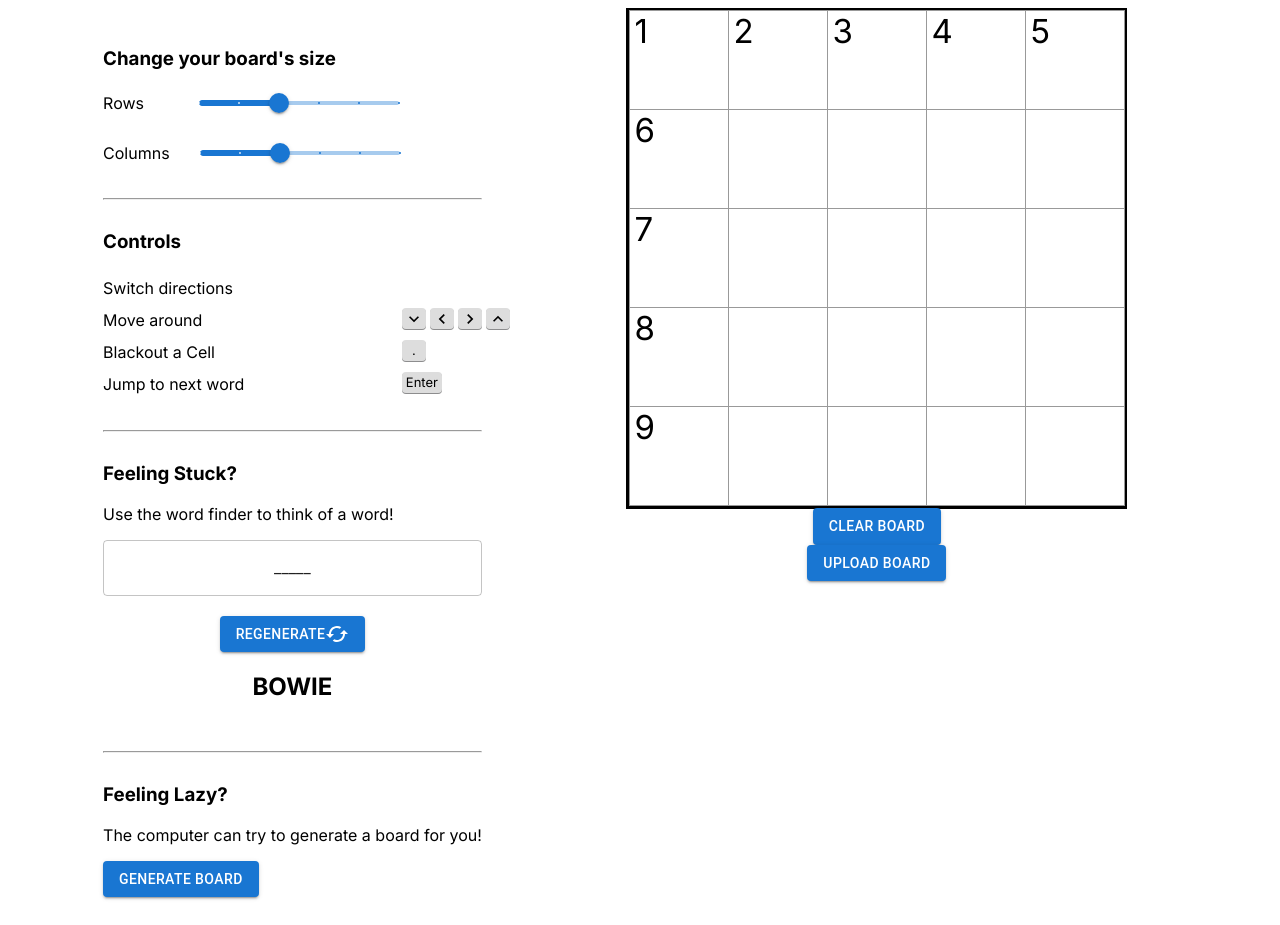
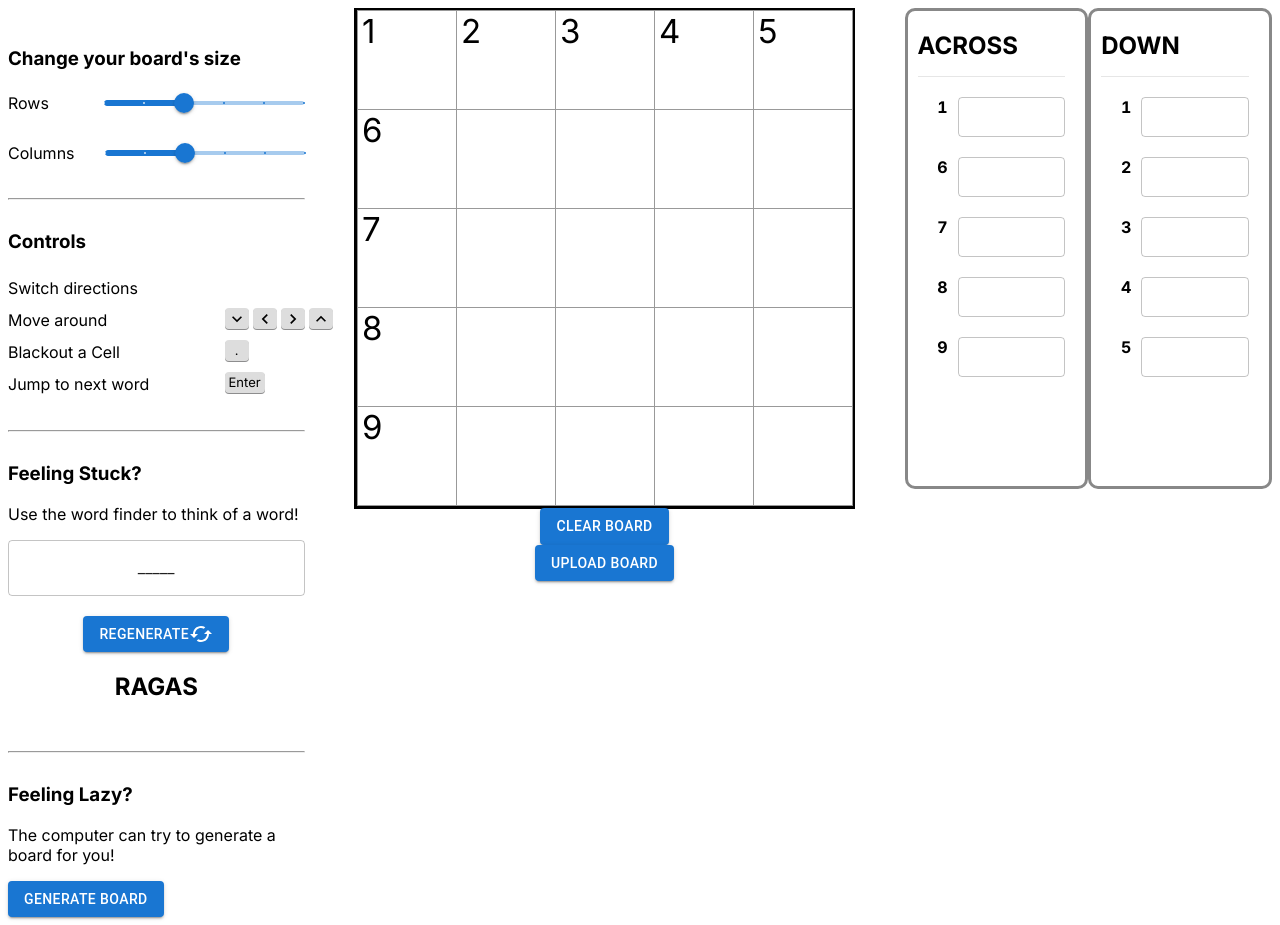
Before and after one commit to begilbert-sys/make-your-own-crossy, a Next.js app: page / in a window 1280 px wide. Built offline with nearby package versions, Linux system fonts and the light colour scheme.

Commit message:
added clues to DB

```diff
--- a/app/api/orm.ts
+++ b/app/api/orm.ts
@@ -1,16 +1,23 @@
 
 import sql from "@/app/api/db";
 
+import { Mini } from '@/app/types/mini';
+
 const path = require('path');
 const querydir = process.cwd() + "/app/api/queries/";
+/* Each row in the DB consists of the following: */
+export interface DBMiniRow {
+    id: number, // the serial ID
+    rand: number, // a random integer, generated when the row is inserted
+    content: string, // the content of the board
+    across_clues: string[], // the across clues
+    down_clues: string[] // the down clues
+}
+/* using the ID and the rand, a hex ID is generated to be used as the URL */
 
-export interface DBMiniRow {
-    id: number,
-    rand: number,
-    content: string
-}
 
 function getDBIds(hexID: string): [number, number] {
+    /* given a hex ID, return the row's ID and random */
     const bigIntID = BigInt("0x" + hexID);
     const dbID = Number((bigIntID >> BigInt(32)) & BigInt(0xffffffff));
     const dbRand = Number(bigIntID & BigInt(0xffffffff));
@@ -18,17 +25,20 @@ function getDBIds(hexID: string): [number, number] {
 }
 
 function getHexID(dbID: number, dbRand: number): string {
+    /* given a row's ID and random, return its hex ID */
     const bigIntID = (BigInt(dbID) << BigInt(32)) | BigInt(dbRand);
     return bigIntID.toString(16);
 }
 
-export async function add_mini(boardString : string): Promise<string> {
-    const result = await sql.file(querydir + 'insert.sql', [boardString]) as DBMiniRow[];
+export async function add_mini(mini: Mini): Promise<string> {
+    /* add a mini to the DB and return iuts generated hex ID */
+    const result = await sql.file(querydir + 'insert.sql', [mini.boardString, mini.acrossClues, mini.downClues]) as DBMiniRow[];
     return getHexID(result[0].id, result[0].rand);
 }
 
-export async function get_mini(hexID: string): Promise<string> {
+export async function get_mini(hexID: string): Promise<DBMiniRow> {
+    /* get a mini from the DB based on its hex ID */
     const [dbID, dbRand] = getDBIds(hexID);
     const result = await sql.file(querydir + 'select.sql', [dbID, dbRand]) as DBMiniRow[];
-    return result[0].content;
+    return result[0];
 }
--- a/app/api/route.ts
+++ b/app/api/route.ts
@@ -2,20 +2,22 @@ import { NextRequest, NextResponse } from "next/server";
 
 import { add_mini, get_mini } from '@/app/api/orm';
 
+import { Mini } from '@/app/types/mini';
+
 export async function GET(request: NextRequest) {
-    if (request.body == null) {
+    if (request.text == null) {
         return new NextResponse("Empty Body", {status: 400});
     }
-    const data = await request.text();
-    const result = await get_mini(data);
-    return new NextResponse(result, {status: 200});
+    const hexID = await request.text();
+    const result = await get_mini(hexID);
+    return new NextResponse(JSON.stringify(result), {status: 200});
 
 }
 export async function POST(request: NextRequest) {
-    if (request.body == null) {
+    if (request.json == null) {
         return new NextResponse("Empty Body", {status: 400});
     }
-    const data = await request.text();
-    const result = await add_mini(data);
-    return new NextResponse(result, {status: 201});
+    const mini = await request.json() as Mini;
+    const hexID = await add_mini(mini);
+    return new NextResponse(hexID, {status: 201});
 }
--- /dev/null
+++ b/app/components/cluebox.tsx
@@ -0,0 +1,78 @@
+import { useContext, useRef } from 'react';
+import styles from '@/styles/Home.module.css';
+
+
+import { Coordinates } from '@/app/types/coordinates';
+import { Direction } from '@/app/types/board';
+import { Clues } from '@/app/types/clues';
+
+import { SelectionContext, ISelectionContext } from '@/app/contexts/selectioncontext';
+import { BoardContext, IBoardContext } from '@/app/contexts/boardcontext';
+
+import TextField from '@mui/material/TextField';
+interface ClueBoxProps {
+    clues: Clues
+    setClues: (c: Clues) => void
+    direction: Direction
+}
+export default function ClueBox({clues, setClues, direction}: ClueBoxProps) {
+    const {board, setBoard} = useContext<IBoardContext>(BoardContext);
+    const {selection, setSelection} = useContext<ISelectionContext>(SelectionContext);
+
+    const wordList = board.getWordList(direction);
+    const cornerValueMap = board.getCornerValueMap();
+
+
+    const handleFocus = (event: any, coords: Coordinates) => {
+        setSelection({
+            coordinates: coords,
+            direction: direction,
+            focus: false
+        });
+    }
+
+    const handleChange = (wordIndex: number, input: string) => {
+        if (direction === "across") {
+            clues.across[wordIndex] = input;
+        } else {
+            clues.down[wordIndex] = input;
+        }
+        setClues({...clues});
+    }
+
+
+    let clueList = [];
+
+    for (let i = 0; i < wordList.length; i++) {
+        const coords = wordList[i];
+        const cornerValue = cornerValueMap[coords.row][coords.column];
+        const value = (direction === "across") ? (clues.across[i]) : (clues.down[i]);
+        clueList.push(
+            <li value = {cornerValue} key={cornerValue} className={styles.clue}>
+                <TextField
+                    multiline
+                    hiddenLabel
+                    size = "small"
+                    variant = "outlined"
+                    value={value}
+                    onFocus = {(e) => handleFocus(e, coords)}
+                    onChange = {(e) => handleChange(i, e.target.value)}
+                />
+            </li>
+        )
+    }
+    return (
+        <>
+            <div className={styles.clueBox}>
+                <h2 className={styles.clueHeader}>
+                    <b>
+                        {direction.toUpperCase()}
+                    </b>
+                </h2>
+                <ol className={styles.clueList}>
+                    {clueList}
+                </ol>
+            </div>
+        </>
+    )
+}
--- a/app/components/crossybuilder.tsx
+++ b/app/components/crossybuilder.tsx
@@ -5,13 +5,14 @@ import styles from '@/styles/Home.module.css';
 import { Coordinates } from '@/app/types/coordinates';
 import { Board } from '@/app/types/board';
 import { Selection } from '@/app/types/selection';
+import { Clues } from '@/app/types/clues';
 
 import { BoardContext } from '@/app/contexts/boardcontext';
 import { SelectionContext } from '@/app/contexts/selectioncontext';
 
 import BoardComponent from "@/app/components/boardcomponent";
 import DimensionSliders from "@/app/components/dimensionsliders";
-import Clues from "@/app/components/clues";
+import ClueBox from "@/app/components/cluebox";
 import WordFinder from "@/app/components/wordfinder";
 import AutoFill from "@/app/components/autofill";
 import Tools from "@/app/components/tools";
@@ -28,12 +29,16 @@ export default function CrossyBuilder() {
         focus: false
     });
 
+    const [clues, setClues] = useState<Clues>({
+        across: new Array<string>(board.getWordList("across").length).fill(""),
+        down: new Array<string>(board.getWordList("down").length).fill("")
+    });
+
 
     return (
     <>
         {/* Board + Question Lists */}
         <div className={styles.layout}>
-            {/* Row and Column sliders */}
             <SelectionContext.Provider value = {{selection, setSelection}}>
                 <BoardContext.Provider value = {{board, setBoard}}>
                     <div>
@@ -48,8 +53,20 @@ export default function CrossyBuilder() {
                     <div className={styles.boardCenterWrapper}>
                         <BoardComponent />
                         <ClearBoard />
-                        <Upload/>
+                        <Upload
+                            clues = {clues}
+                        />
                     </div>
+                    <ClueBox
+                        clues = {clues}
+                        setClues = {setClues}
+                        direction = {"across"}
+                    />
+                    <ClueBox
+                        clues = {clues}
+                        setClues = {setClues}
+                        direction = {"down"}
+                    />
                 </BoardContext.Provider>
             </SelectionContext.Provider>
         </div>
--- a/app/components/upload.tsx
+++ b/app/components/upload.tsx
@@ -4,24 +4,33 @@ import { useContext } from 'react';
 import Button from '@mui/material/Button';
 
 import { Board } from "@/app/types/board";
+import { Clues } from "@/app/types/clues";
+import { Mini } from "@/app/types/mini";
 
 import { BoardContext, IBoardContext } from '@/app/contexts/boardcontext';
 
-export default function Upload() {
+interface UploadProps {
+    clues: Clues
+}
+export default function Upload({clues}: UploadProps) {
+    const {board, setBoard} = useContext<IBoardContext>(BoardContext);
     const router = useRouter();
-    const uploadBoard = async (board: Board) => {
-        const res = await fetch(process.env.WEBSITE_URL + "api/", {
+    const uploadBoard = async () => {
+        const mini: Mini = {boardString: board.toString(), acrossClues: clues.across, downClues: clues.down};
+        const res = await fetch("/api/", {
             method: "POST",
-            headers: { "Content-Type" : "text/plain" },
-            body: board.toString()
+            headers: { "Content-Type" : "application/json" },
+            body: JSON.stringify(mini)
         });
+        if (!res.ok) {
+            console.error(res);
+            throw new Error(`Something went wrong with response`);
+        }
         const hexID = await res.text();
         router.push("/mini/" + hexID);
-
     }
 
-    const {board, setBoard} = useContext<IBoardContext>(BoardContext);
     return (
-        <Button variant="contained" onClick={() => uploadBoard(board)}>UPLOAD BOARD</Button>
+        <Button variant="contained" onClick={() => uploadBoard()}>UPLOAD BOARD</Button>
     );
 }
--- a/app/components/wordfinder.tsx
+++ b/app/components/wordfinder.tsx
@@ -43,7 +43,6 @@ export default function WordFinder() {
         if (!selection.coordinates.equals(Coordinates.NONE) && board.getCoord(selection.coordinates) !== Board.BLACKOUT) {
             const selectionWord = board.getWordStart(selection.coordinates, selection.direction);
             if (!selectionWord.equals(Coordinates.NONE)) {
-                console.log(selectionWord, selection.direction);
                 const currentPrompt = board.getWord(selectionWord, selection.direction)!.replaceAll(Board.BLANK, '_');
                 if (prompt !== currentPrompt) {
                     setPrompt(currentPrompt);
--- /dev/null
+++ b/app/types/clues.ts
@@ -0,0 +1,4 @@
+export interface Clues {
+    across: string[]
+    down: string[]
+}
--- /dev/null
+++ b/app/types/mini.ts
@@ -0,0 +1,9 @@
+/*
+represents the entire mini crossword.
+this type is used for transfering data to and from the server/DB
+*/
+export interface Mini {
+    boardString: string
+    acrossClues: string[]
+    downClues: string[]
+}
```
Also changed, not shown: app/components/clues.tsx (deleted, +0 -52 lines), data/wordbank.json, 2 other files (tests, documents, lock files or other folders).
